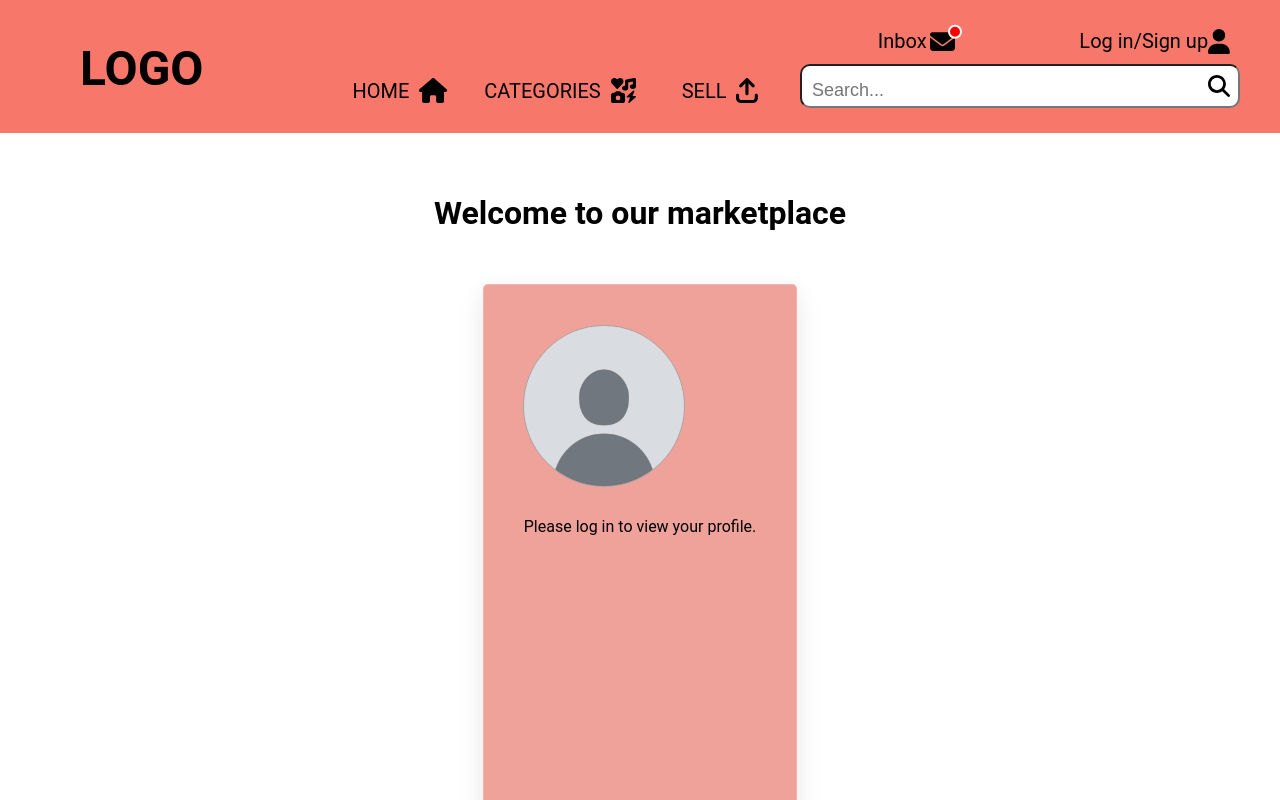
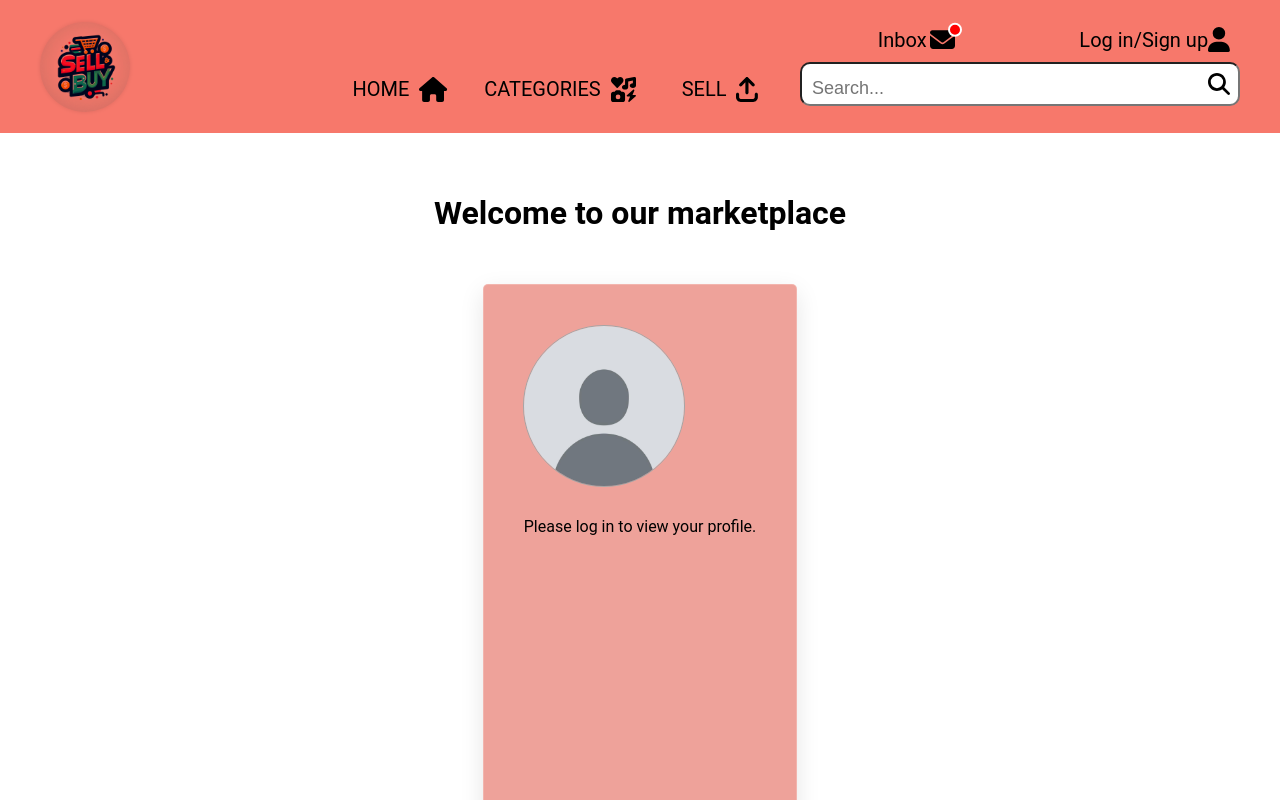
Before and after one commit to usman-ghafoorzai/idatt2105-full-stack-project, a Vue app in the folder frontend/: page / in a window 1280 px wide. Shown: the top 800 px of the page. Built offline with nearby package versions, Linux system fonts and the light colour scheme.

Commit message:
add: implement logo to the header and some css styling

```diff
--- a/frontend/src/components/Header.vue
+++ b/frontend/src/components/Header.vue
@@ -3,6 +3,7 @@ import Searchbar from './Searchbar.vue';
 import { ref, computed, onMounted, onUnmounted, watch } from 'vue';
 import { useRouter } from 'vue-router';
 import { isLoggedIn, logout, getToken } from '../utils/authService.js';
+import logoImage from '../assets/logo.jpeg';
 
 const router = useRouter();
 // Define props for mail notifications
@@ -14,6 +15,7 @@ defineProps({
 });
 
 const loggedIn = ref(false);
+const logoSrc = ref(logoImage);
 
 // Check login status when component mounts
 onMounted(() => {
@@ -79,7 +81,7 @@ const navigateToUserProfile = () => {
 <template>
   <div id="header">
     <div id="logo" @click="navigateToHome">
-      <h2 id="logo">LOGO</h2>
+      <img :src="logoSrc" alt="Logo" id="logo-image" />
     </div>
     <div class="container">
       <div id="home" @click="navigateToHome">HOME</div>
@@ -117,9 +119,20 @@ const navigateToUserProfile = () => {
 
 #logo {
   grid-area: logo;
-  font-size: 48px;
-  font-weight: bold;
   padding-left: 40px;
+  display: flex;
+  align-items: center;
+}
+
+#logo-image {
+  height: 90px; /* Make it even smaller */
+  width: auto;
+  object-fit: contain;
+  cursor: pointer;
+  /* Add these properties */
+  mix-blend-mode: multiply; /* This helps with white backgrounds */
+  border-radius: 50%; /* If you want a circular logo */
+  filter: drop-shadow(0 0 2px rgba(0,0,0,0.1)); /* Optional shadow */
 }
 
 .container {
```
